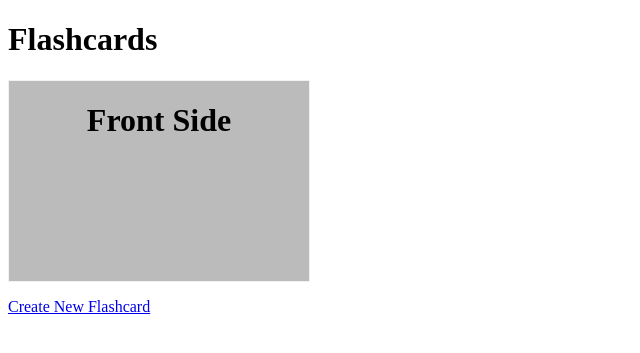
After one commit to Brandon-Valentine/CS-Senior-Project, a PHP site: page /flashcard_view.php in a window 1280 px wide. The commit adds this page. Shown: the top 353 px of the page, without its empty margins (0-640 px from the left). Run offline with PHP 8.4, Linux system fonts and the light colour scheme; data that the repository does not hold is empty.

Commit message:
Add files via upload

```diff
--- /dev/null
+++ b/flashcard.css
@@ -0,0 +1,45 @@
+/* The flip card container - set the width and height to whatever you want. We have added the border property to demonstrate that the flip itself goes out of the box on hover (remove perspective if you don't want the 3D effect */
+.flip-card {
+    background-color: transparent;
+    width: 300px;
+    height: 200px;
+    border: 1px solid #f1f1f1;
+    perspective: 1000px; /* Remove this if you don't want the 3D effect */
+  }
+
+  /* This container is needed to position the front and back side */
+  .flip-card-inner {
+    position: relative;
+    width: 100%;
+    height: 100%;
+    text-align: center;
+    transition: transform 0.8s;
+    transform-style: preserve-3d;
+  }
+
+  /* Do an horizontal flip when you move the mouse over the flip box container */
+  .flip-card:hover .flip-card-inner {
+    transform: rotateY(180deg);
+  }
+
+  /* Position the front and back side */
+  .flip-card-front, .flip-card-back {
+    position: absolute;
+    width: 100%;
+    height: 100%;
+    -webkit-backface-visibility: hidden; /* Safari */
+    backface-visibility: hidden;
+  }
+
+  /* Style the front side (fallback if image is missing) */
+  .flip-card-front {
+    background-color: #bbb;
+    color: black;
+  }
+
+  /* Style the back side */
+  .flip-card-back {
+    background-color: dodgerblue;
+    color: white;
+    transform: rotateY(180deg);
+  }
--- /dev/null
+++ b/flashcard_view.php
@@ -0,0 +1,28 @@
+<!-- app/views/index.php -->
+ <!-- Xabien - Simple view file for displaying the flashcards -->
+ <!DOCTYPE html>
+<html>
+<head>
+<link rel="stylesheet" href="flashcard.css">
+</head>
+<body>
+ <h1>Flashcards</h1>
+
+<div class="flip-card">
+  <div class="flip-card-inner">
+    <div class="flip-card-front">
+      <h1>Front Side</h1>
+    </div>
+    <div class="flip-card-back">
+      <h2>Back Side</h2>
+    </div>
+  </div>
+</div>
+<ul>
+    <?php foreach ($flashcards as $flashcard): ?>
+        <li><?php echo $flashcard['question']; ?> - <?php echo $flashcard['answer']; ?></li>
+    <?php endforeach; ?>
+</ul>
+<a href="/CsSeniorProject/App/Views/create.php">Create New Flashcard</a>
+    </body>
+    </html>
```
Also changed, not shown: create.php (+10 -2 lines), create_flashcard.php (added, +26 -0 lines).
